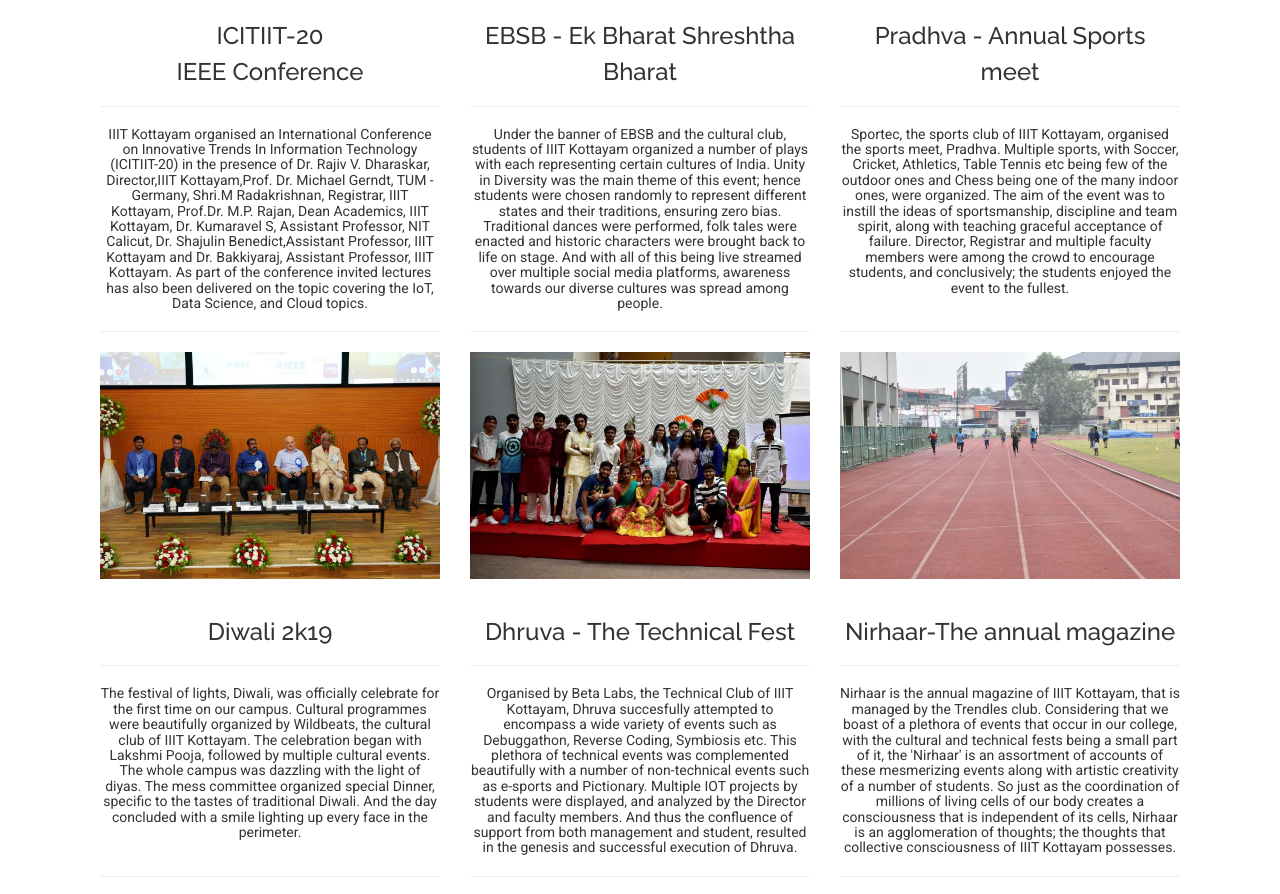
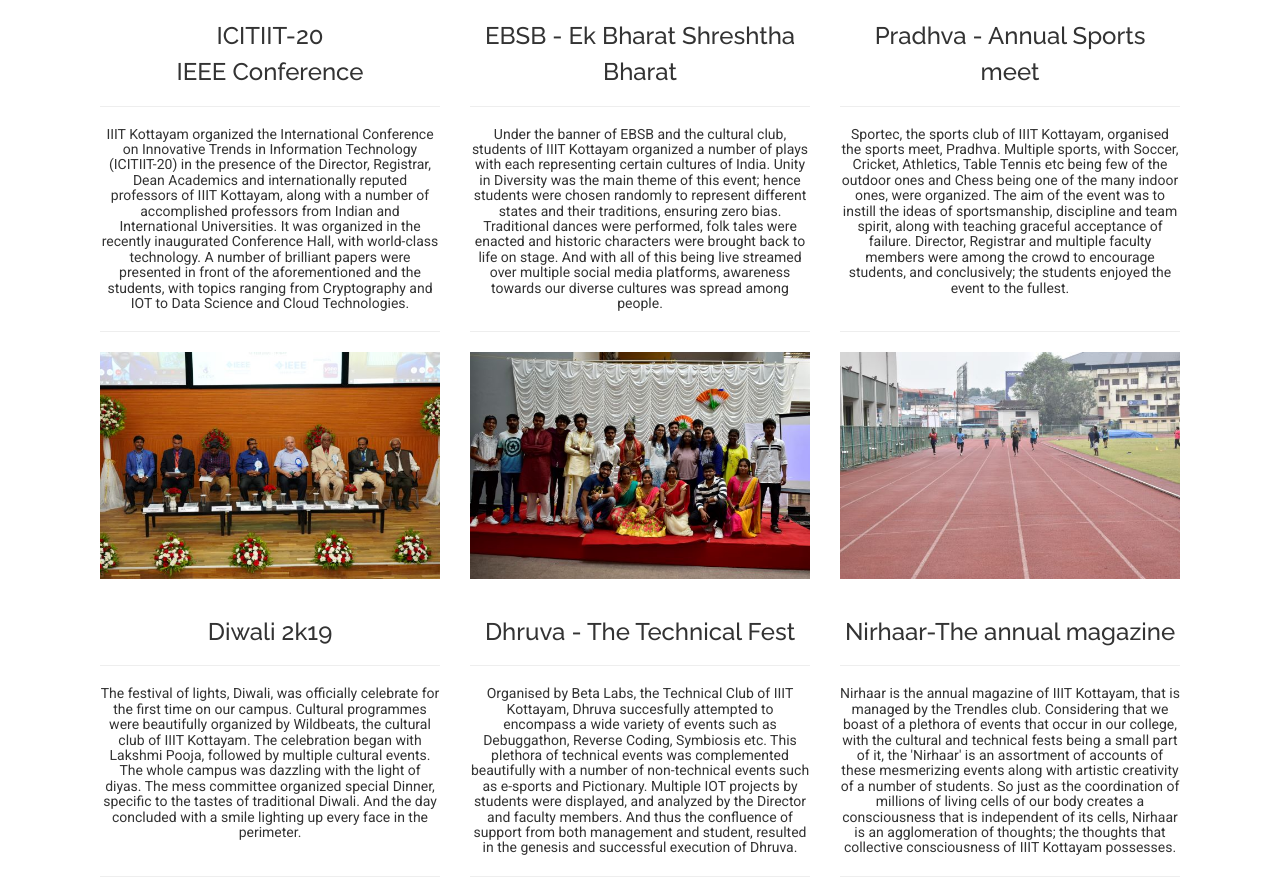
Before and after one commit to IIITians-Network/IIIT-Kottayam, a plain HTML site: page index.html in a window 1280 px wide. Shown: the part 4440-5334 px from the top of the page. Drawn offline with nearby package versions, Linux system fonts and the light colour scheme; files that its build step writes are made by us from their sources; a script that the page names is missing.

Commit message:
icitiit content updated

```diff
--- a/index.html
+++ b/index.html
@@ -446,7 +446,7 @@
 					<div class="col-lg-4" data-aos="fade-up" data-aos-delay="200" style="padding-bottom:20px">
 							<h3 style="font-family: 'Raleway', sans-serif;">ICITIIT-20<p>   </p> IEEE Conference</h3>
 						<hr class="highlight">
-							<h5 style="font-family: 'Roboto', sans-serif;">IIIT Kottayam organised an International Conference on Innovative Trends In Information Technology (ICITIIT-20) in the presence of Dr. Rajiv V. Dharaskar, Director,IIIT Kottayam,Prof. Dr. Michael Gerndt, TUM - Germany, Shri.M Radakrishnan, Registrar, IIIT Kottayam, Prof.Dr. M.P. Rajan, Dean Academics, IIIT Kottayam, Dr. Kumaravel S, Assistant Professor, NIT Calicut, Dr. Shajulin Benedict,Assistant Professor, IIIT Kottayam and Dr. Bakkiyaraj, Assistant Professor, IIIT Kottayam. As part of the conference invited lectures has also been delivered on the topic covering the IoT, Data Science, and Cloud topics.</h5><hr>
+							<h5 style="font-family: 'Roboto', sans-serif;">IIIT Kottayam organized the International Conference on Innovative Trends in Information Technology (ICITIIT-20) in the presence of the Director, Registrar, Dean Academics and internationally reputed professors of IIIT Kottayam, along with a number of accomplished professors from Indian and International Universities. It was organized in the recently inaugurated Conference Hall, with world-class technology. A number of brilliant papers were presented in front of the aforementioned and the students, with topics ranging from Cryptography and IOT to Data Science and Cloud Technologies.</h5><hr>
 							<img class="d-block w-100 desk" src="./img/kottayam/icitiit/1.jpeg" alt="First slide">
 					</div>
 					<!-- Individual data section ended -->
```
